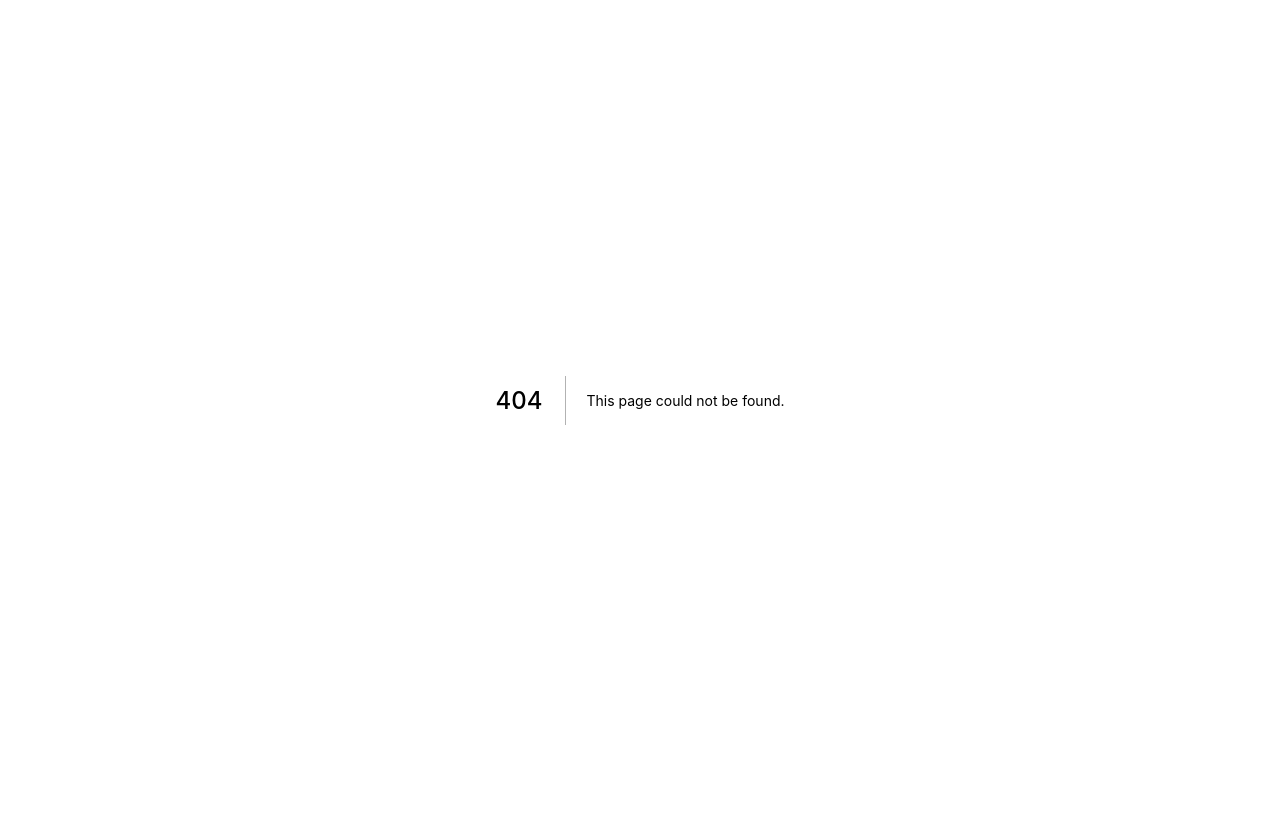
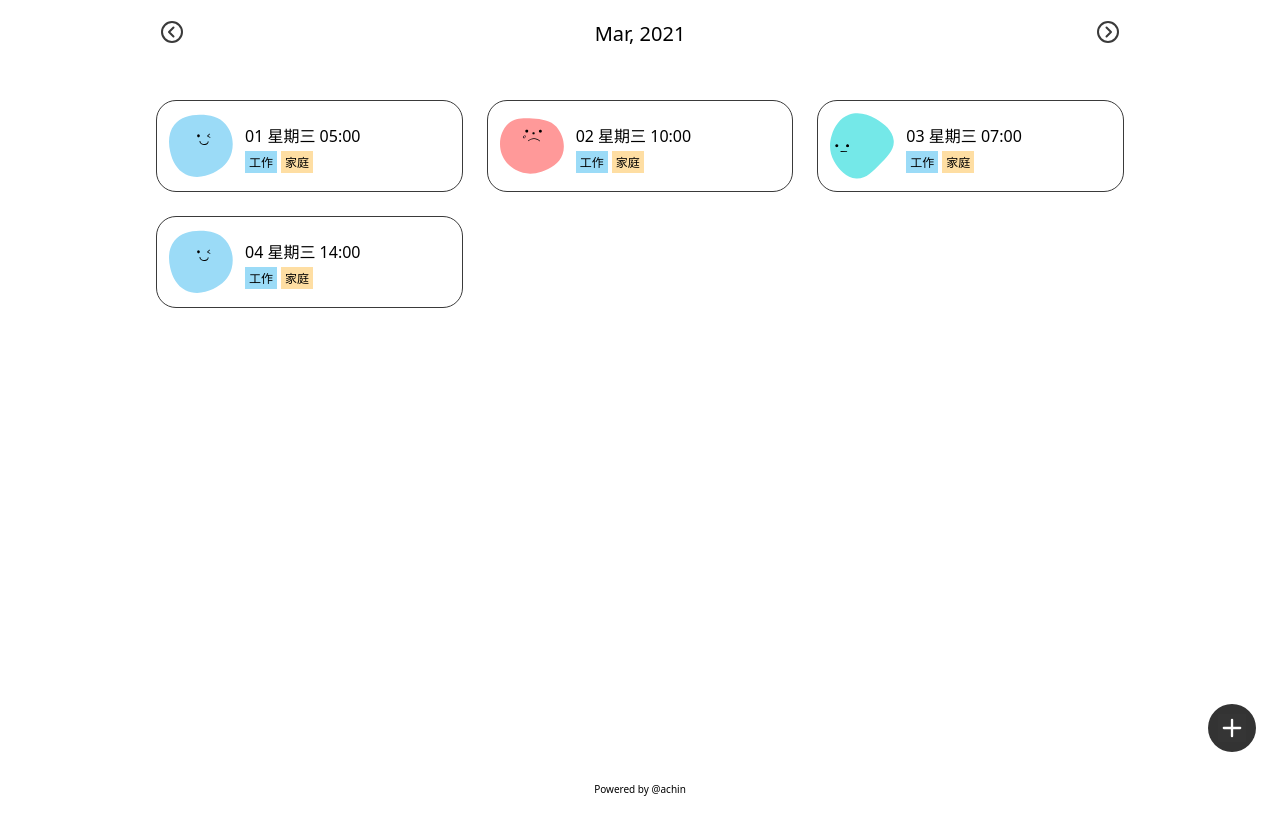
Before and after one commit to achinchen/slash-mood-web, a Next.js app: page /mood in a window 1280 px wide. Before the commit this address had no page. Before the commit the page ends 800 px from the top, so only its background shows below. Built offline with nearby package versions, Linux system fonts and the light colour scheme.

Commit message:
Add MoodCard and today page

```diff
--- /dev/null
+++ b/components/MoodCards.tsx
@@ -0,0 +1,87 @@
+import { FC } from 'react';
+import styled from '@emotion/styled';
+import { CATEGORIES } from 'constants/mood';
+import { Mood, Category } from 'types/mood';
+
+const Main = styled.main`
+  display: grid;
+  gap: 16px;
+  grid-template-columns: 1fr;
+
+  @media screen and (min-width: 600px) {
+    grid-template-columns: repeat(2, 1fr);
+    gap: 16px;
+  }
+
+  @media screen and (min-width: 900px) {
+    grid-template-columns: repeat(3, 1fr);
+    gap: 24px;
+  }
+`;
+
+const Section = styled.section`
+  display: inline-flex;
+  align-content: center;
+  border: 1.6px solid #3a3a3a;
+  border-radius: 20px;
+  padding: 12px;
+  height: 92px;
+`;
+
+const Moodle = styled.img`
+  width: 64px;
+  margin-right: 12px;
+`;
+
+const Time = styled.time`
+  display: block;
+  font-size: 1.6rem;
+  margin-bottom: 4px;
+`;
+
+const Tag = styled.span`
+  display: inline-block;
+  padding: 2px 4px;
+  font-size: 1.2rem;
+  letter-space: 0.4rem;
+  background-color: ${(props) => props.color};
+
+  &:not(:last-child) {
+    margin-right: 4px;
+  }
+`;
+
+const CATEGORIES_COLOR = {
+  work: '#9BDBF7',
+  home: '#FEDEA3',
+  social: '#FAB9D0',
+  ability: '#FAC696',
+  mentality: '#74E8E8',
+  body: '#9BF7D6',
+  financial: '#BAB9FB',
+  achievement: '#FF9999'
+};
+
+type Props = {
+  moodList: { time: string; categories: Category[]; mood: Mood }[];
+};
+
+const MoodCards: FC<Props> = ({ moodList }) => (
+  <Main>
+    {moodList.map(({ time, mood, categories }) => (
+      <Section key={`${time}-${mood}`}>
+        <Moodle src={`/images/mood/${mood}.svg`} alt={`${mood}`} />
+        <p>
+          <Time>{time}</Time>
+          {categories.map((category) => (
+            <Tag key={`${time}-${category}`} color={CATEGORIES_COLOR[category]}>
+              {CATEGORIES[category]}
+            </Tag>
+          ))}
+        </p>
+      </Section>
+    ))}
+  </Main>
+);
+
+export default MoodCards;
--- /dev/null
+++ b/constants/mood.ts
@@ -0,0 +1,33 @@
+import type { Mood } from 'types/mood';
+export const CATEGORIES = {
+  work: '工作',
+  home: '家庭',
+  social: '人際',
+  ability: '能力',
+  mentality: '心理',
+  body: '生理',
+  financial: '財務',
+  achievement: '成就'
+} as const;
+
+export const MOOD = [
+  'claim',
+  'happy',
+  'smile',
+  'notTrouble',
+  'tried',
+  'speechless',
+  'sad',
+  'angry'
+] as const;
+
+export const MOODS: { [key in Mood]: string } = {
+  claim: '平靜',
+  happy: '開心',
+  smile: '微笑',
+  notTrouble: '沒問題',
+  tried: '疲憊',
+  speechless: '無言',
+  sad: '難過',
+  angry: '生氣'
+};
--- a/pages/_app.js
+++ /dev/null
@@ -1,7 +0,0 @@
-import '../styles/globals.css'
-
-function MyApp({ Component, pageProps }) {
-  return <Component {...pageProps} />
-}
-
-export default MyApp
--- /dev/null
+++ b/pages/_app.tsx
@@ -0,0 +1,8 @@
+import type { AppProps } from 'next/app';
+import 'styles/globals.css';
+
+function App({ Component, pageProps }: AppProps): JSX.Element {
+  return <Component {...pageProps} />;
+}
+
+export default App;
--- /dev/null
+++ b/pages/mood/index.tsx
@@ -0,0 +1,130 @@
+import Head from 'next/head';
+import styled from '@emotion/styled';
+import MoodCards from 'components/MoodCards';
+import { Category } from 'types/mood';
+import { MOOD } from 'constants/mood';
+
+const Container = styled.div`
+  display: flex;
+  flex-direction: column;
+  min-height: 100vh;
+`;
+
+const AddButton = styled.button`
+  position: fixed;
+  bottom: 0;
+  right: 0;
+  transform: translate(-50%, -100%);
+  display: flex;
+  justify-content: center;
+  align-items: center;
+  width: 48px;
+  height: 48px;
+  border-radius: 50%;
+  background-color: #333333;
+`;
+
+const AddButtonImage = styled.img`
+  width: 28px;
+`;
+
+const ArrowButton = styled.button`
+  display: flex;
+  justify-content: center;
+  align-items: center;
+  width: 32px;
+  height: 32px;
+`;
+
+const ArrowButtonImage = styled.img`
+  width: 28px;
+`;
+
+const Header = styled.header`
+  display: flex;
+  justify-content: space-between;
+  margin-bottom: 48px;
+`;
+
+const H1 = styled.h1`
+  margin: 0;
+  font-size: 2rem;
+  font-weight: 400;
+  line-height: 1.8;
+`;
+
+const Footer = styled.footer`
+  margin: auto auto 20px;
+`;
+
+const MONTHS = [
+  'Jan',
+  'Feb',
+  'Mar',
+  'Apr',
+  'May',
+  'Jun',
+  'Jul',
+  'Aug',
+  'Sep',
+  'Oct',
+  'Nov',
+  'Dec'
+];
+
+const generateMockMood = (length: number) => {
+  return Array.from({ length }, (_, index) => ({
+    time: `${String(index + 1).padStart(2, '0')} 星期三 ${String(
+      index * 3 + Math.floor(Math.random() * 10)
+    ).padStart(2, '0')}:00`,
+    categories: ['work', 'home'] as Category[],
+    mood: MOOD[(index + Math.floor(Math.random() * 10)) % MOOD.length]
+  }));
+};
+
+const moock = generateMockMood(4);
+function Mood(): JSX.Element {
+  const month = new Date().getMonth();
+  const year = new Date().getFullYear();
+
+  return (
+    <Container>
+      <Head>
+        <title>Create Next App</title>
+        <link rel="icon" href="/favicon.ico" />
+      </Head>
+      <Header>
+        <ArrowButton>
+          <ArrowButtonImage
+            src="/images/icon/arrow-left.svg"
+            alt="選擇前一個月"
+          />
+        </ArrowButton>
+        <H1>
+          {MONTHS[month]}, {year}
+        </H1>
+        <ArrowButton>
+          <ArrowButtonImage
+            src="/images/icon/arrow-right.svg"
+            alt="選擇前一個月"
+          />
+        </ArrowButton>
+      </Header>
+      <MoodCards moodList={moock} />
+      <AddButton>
+        <AddButtonImage src="/images/icon/plus.svg" alt="增加心情紀錄" />
+      </AddButton>
+      <Footer>
+        <a
+          href="https://vercel.com?utm_source=create-next-app&utm_medium=default-template&utm_campaign=create-next-app"
+          target="_blank"
+          rel="noopener noreferrer"
+        >
+          Powered by @achin
+        </a>
+      </Footer>
+    </Container>
+  );
+}
+
+export default Mood;
--- a/styles/globals.css
+++ b/styles/globals.css
@@ -1,10 +1,38 @@
 html,
 body {
+   font-family: system-ui, -apple-system, BlinkMacSystemFont, PingFang TC,
+  Microsoft JhengHei, Apple Color Emoji, Segoe UI Emoji, Segoe UI Symbol,sans-serif;
+}
+
+
+html {
   padding: 0;
   margin: 0;
-  font-family: -apple-system, BlinkMacSystemFont, Segoe UI, Roboto, Oxygen,
-    Ubuntu, Cantarell, Fira Sans, Droid Sans, Helvetica Neue, sans-serif;
+  font-size: 10px;
 }
+
+body {
+  -webkit-font-smoothing: antialiased;
+  text-rendering: optimizeSpeed;
+  padding: 16px;
+  width: 90%;
+  max-width: 400px;
+  margin: auto;
+}
+
+@media screen and (min-width: 600px) {
+  body {
+    max-width: initial;
+  }
+}
+
+@media screen and (min-width: 900px) {
+  body {
+    width: 90%;
+    max-width: 1000px;
+  }
+}
+
 
 a {
   color: inherit;
@@ -14,3 +42,10 @@ a {
 * {
   box-sizing: border-box;
 }
+
+
+button {
+  appearance: none;
+  border: none;
+  background-color: transparent;
+}
```
Also changed, not shown: pages/mood/[dateId].tsx (added), public/images/icon/plus.svg (added).
